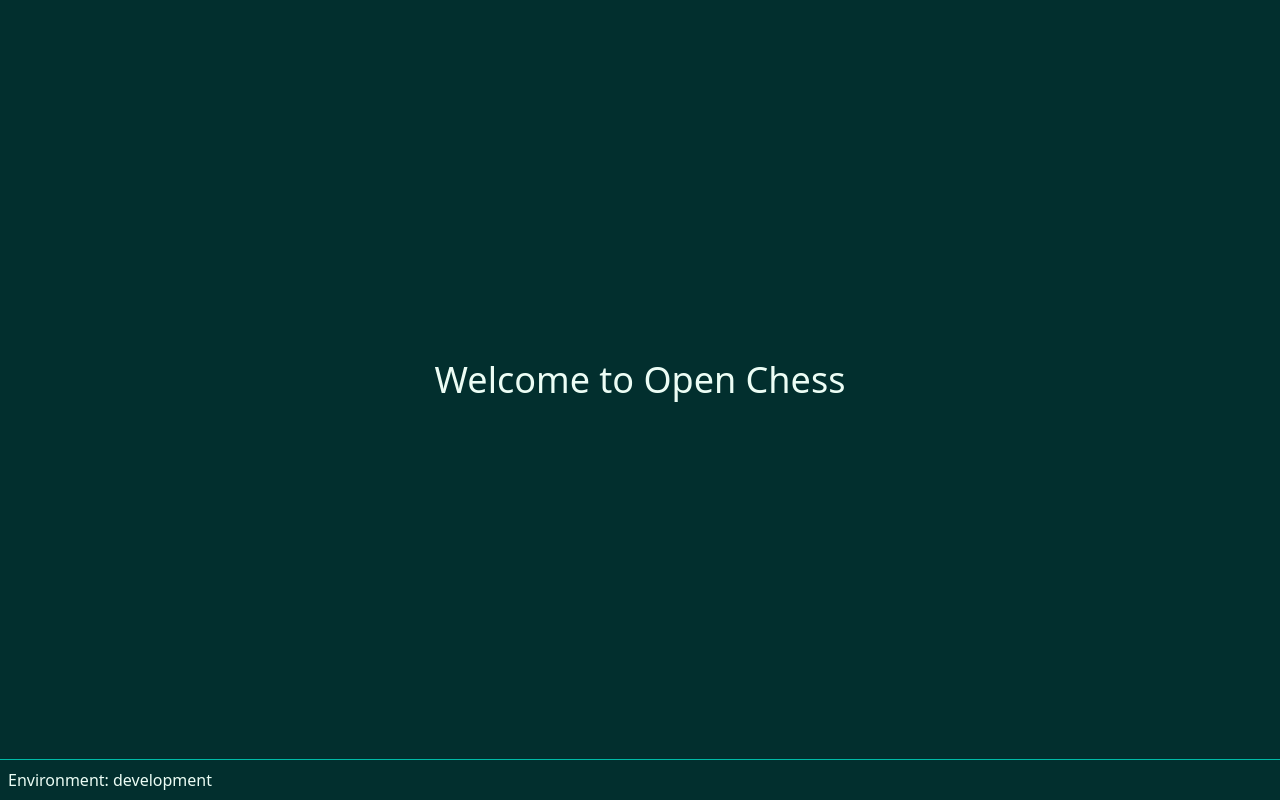
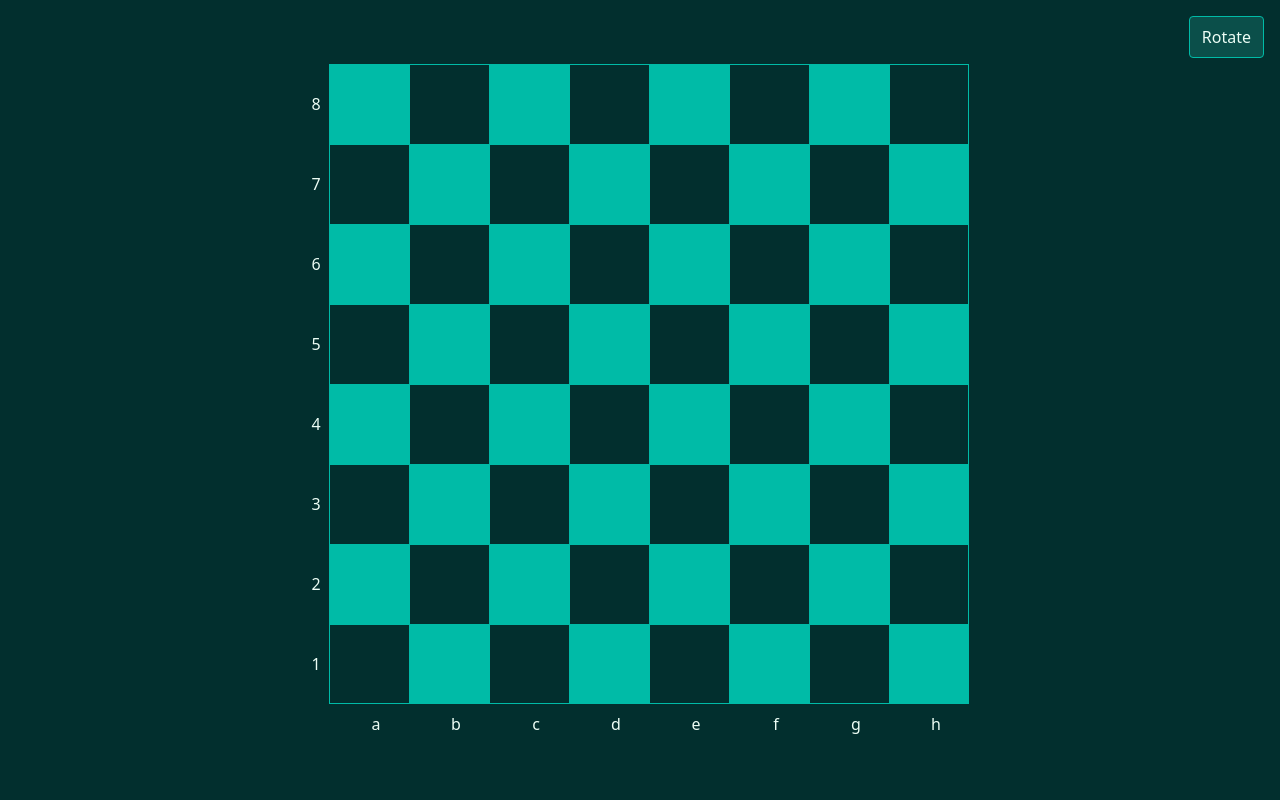
Before and after one commit to sviatoslav-hr/open-chess, a SvelteKit app: page / in a window 1280 px wide. Built offline with nearby package versions, Linux system fonts and the light colour scheme.

Commit message:
feat: add basic board

```diff
--- a/package.json
+++ b/package.json
@@ -34,5 +34,9 @@
 		"onlyBuiltDependencies": [
 			"esbuild"
 		]
+	},
+	"dependencies": {
+		"clsx": "^2.1.1",
+		"tailwind-merge": "^3.3.1"
 	}
 }
--- a/src/app.css
+++ b/src/app.css
@@ -1 +1,5 @@
 @import 'tailwindcss';
+
+:root {
+	box-sizing: border-box;
+}
--- a/src/routes/+layout.svelte
+++ b/src/routes/+layout.svelte
@@ -5,11 +5,5 @@
 </script>
 
 <div class="flex min-h-screen flex-col justify-between">
-	<div class="flex grow flex-col">
-		{@render children()}
-	</div>
-
-	<footer class="w-full self-end border-t border-teal-500 p-2">
-		Environment: {PUBLIC_NODE_ENV}
-	</footer>
+	{@render children()}
 </div>
--- a/src/routes/+page.svelte
+++ b/src/routes/+page.svelte
@@ -1,3 +1,7 @@
-<main class="flex grow items-center justify-center">
-	<h1 class="text-4xl">Welcome to Open Chess</h1>
+<script lang="ts">
+	import Board from './components/Board.svelte';
+</script>
+
+<main class="flex grow flex-col items-center justify-center">
+	<Board />
 </main>
--- /dev/null
+++ b/src/routes/components/Board.svelte
@@ -0,0 +1,54 @@
+<script lang="ts">
+	import { cn } from '../../utils';
+	import Button from './Button.svelte';
+
+	const rows = [1, 2, 3, 4, 5, 6, 7, 8] as const;
+	const cols = ['a', 'b', 'c', 'd', 'e', 'f', 'g', 'h'] as const;
+
+	function isEven(num: number): boolean {
+		return num % 2 === 0;
+	}
+	function isOdd(num: number): boolean {
+		return num % 2 !== 0;
+	}
+	let boardRotated = $state(false);
+</script>
+
+<div class="flex w-full justify-center">
+	<div class={cn('flex h-full justify-around', boardRotated ? 'flex-col' : 'flex-col-reverse')}>
+		{#each rows as row}
+			<div class="flex h-20 items-center pr-2 text-center">
+				{row}
+			</div>
+		{/each}
+	</div>
+	<div class={cn('flex', boardRotated ? 'flex-col' : 'flex-col-reverse')}>
+		{#each rows as row}
+			<div class="flex">
+				{#each boardRotated ? cols.toReversed() : cols as col, colIndex}
+					<div
+						class={cn(
+							'flex h-20 w-20 items-center justify-center border-t border-l border-teal-500 last:border-r last:border-l',
+							{
+								'bg-teal-500':
+									isEven(row) !== boardRotated ? isOdd(colIndex + 1) : isEven(colIndex + 1),
+								'border-b': boardRotated ? row === 8 : row === 1
+							}
+						)}
+					></div>
+				{/each}
+			</div>
+		{/each}
+	</div>
+</div>
+<div class="flex w-full justify-center">
+	<div class="w-8"></div>
+	{#each cols as col}
+		<div class="w-20 pt-2 text-center">
+			{col}
+		</div>
+	{/each}
+</div>
+<div class="fixed top-4 right-4 flex justify-center gap-2">
+	<Button onClick={() => (boardRotated = !boardRotated)}>Rotate</Button>
+</div>
--- /dev/null
+++ b/src/routes/components/Button.svelte
@@ -0,0 +1,24 @@
+<script lang="ts">
+	import type { Snippet } from 'svelte';
+	import { cn } from '../../utils';
+
+	interface Props {
+		type?: 'button' | 'submit' | 'reset';
+		className?: string;
+		onClick?: (event: MouseEvent) => void;
+		children: Snippet;
+	}
+
+	let { type = 'button', className: classNameInput, onClick, children }: Props = $props();
+</script>
+
+<button
+	{type}
+	class={cn(
+		'rounded border border-teal-500 bg-teal-900 px-3 py-2 hover:cursor-pointer hover:bg-teal-800',
+		classNameInput
+	)}
+	onclick={onClick}
+>
+	{@render children()}
+</button>
--- /dev/null
+++ b/src/utils.ts
@@ -0,0 +1,7 @@
+// TODO: Have a more specific name for this file
+import { clsx, type ClassValue } from 'clsx';
+import { twMerge } from 'tailwind-merge';
+
+export function cn(...inputs: ClassValue[]) {
+	return twMerge(clsx(inputs));
+}
```
Also changed, not shown: 1 other file (tests, documents, lock files or other folders).
